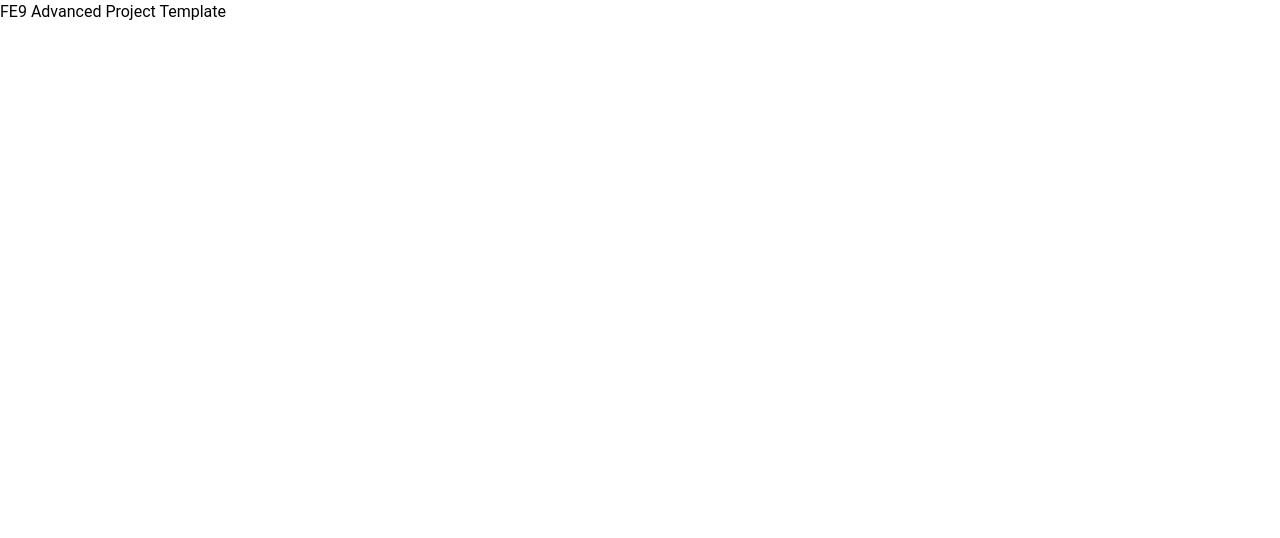
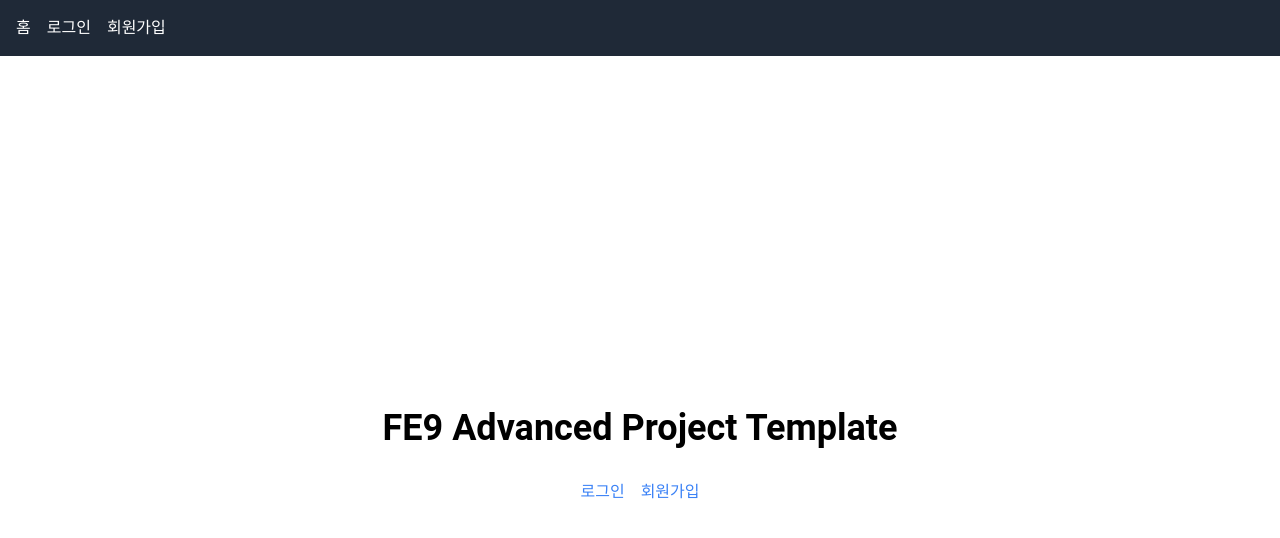
Before and after one commit to cccwon2/fe9-advanced-project-template, a Next.js app: page / in a window 1280 px wide. Shown: the top 538 px of the page. Built offline with nearby package versions, Linux system fonts and the light colour scheme.

Commit message:
feat: layout, auth 관련 파일 추가

```diff
--- /dev/null
+++ b/src/app/(routes)/login/page.tsx
@@ -0,0 +1,49 @@
+'use client'
+
+import { login } from '@/lib/api/auth'
+import { useState } from 'react'
+
+export default function LoginPage() {
+  const [email, setEmail] = useState('')
+  const [password, setPassword] = useState('')
+
+  const handleSubmit = async (e: React.FormEvent) => {
+    e.preventDefault()
+    try {
+      const data = await login(email, password)
+      console.log('로그인 성공:', data)
+      // 로그인 성공 후 처리 (예: 홈 페이지로 리다이렉트)
+    } catch (error) {
+      console.error('로그인 실패:', error)
+      // 에러 처리
+    }
+  }
+
+  return (
+    <div className="flex min-h-screen items-center justify-center">
+      <form onSubmit={handleSubmit} className="w-full max-w-md">
+        <h1 className="mb-6 text-3xl font-bold">로그인</h1>
+        <input
+          type="email"
+          value={email}
+          onChange={e => setEmail(e.target.value)}
+          placeholder="이메일"
+          className="mb-4 w-full rounded border p-2"
+        />
+        <input
+          type="password"
+          value={password}
+          onChange={e => setPassword(e.target.value)}
+          placeholder="비밀번호"
+          className="mb-4 w-full rounded border p-2"
+        />
+        <button
+          type="submit"
+          className="w-full rounded bg-blue-500 p-2 text-white"
+        >
+          로그인
+        </button>
+      </form>
+    </div>
+  )
+}
--- /dev/null
+++ b/src/app/(routes)/signup/page.tsx
@@ -0,0 +1,7 @@
+export default function SignupPage() {
+  return (
+    <div className="flex min-h-screen items-center justify-center">
+      <h1 className="text-3xl font-bold">회원가입 페이지</h1>
+    </div>
+  )
+}
--- /dev/null
+++ b/src/app/components/Header.tsx
@@ -0,0 +1,27 @@
+import Link from 'next/link'
+
+export default function Header() {
+  return (
+    <header className="bg-gray-800 p-4 text-white">
+      <nav>
+        <ul className="flex space-x-4">
+          <li>
+            <Link href="/" className="hover:underline">
+              홈
+            </Link>
+          </li>
+          <li>
+            <Link href="/login" className="hover:underline">
+              로그인
+            </Link>
+          </li>
+          <li>
+            <Link href="/signup" className="hover:underline">
+              회원가입
+            </Link>
+          </li>
+        </ul>
+      </nav>
+    </header>
+  )
+}
--- a/src/app/layout.tsx
+++ b/src/app/layout.tsx
@@ -1,5 +1,7 @@
+import type { Metadata } from 'next'
 import React from 'react'
-import type { Metadata } from 'next'
+
+import Header from './components/Header'
 import './globals.css'
 
 export const metadata: Metadata = {
@@ -14,7 +16,10 @@ export default function RootLayout({
 }>) {
   return (
     <html lang="ko">
-      <body>{children}</body>
+      <body>
+        <Header />
+        <main>{children}</main>
+      </body>
     </html>
   )
 }
--- a/src/app/page.tsx
+++ b/src/app/page.tsx
@@ -1,7 +1,23 @@
+import Link from 'next/link'
+
 export default function Home() {
   return (
-    <div>
-      <h1>FE9 Advanced Project Template</h1>
+    <div className="flex min-h-screen flex-col items-center justify-center">
+      <h1 className="mb-8 text-4xl font-bold">FE9 Advanced Project Template</h1>
+      <nav>
+        <ul className="flex space-x-4">
+          <li>
+            <Link href="/login" className="text-blue-500 hover:underline">
+              로그인
+            </Link>
+          </li>
+          <li>
+            <Link href="/signup" className="text-blue-500 hover:underline">
+              회원가입
+            </Link>
+          </li>
+        </ul>
+      </nav>
     </div>
   )
 }
--- /dev/null
+++ b/src/lib/api/auth.ts
@@ -0,0 +1,20 @@
+import apiClient from './client'
+
+export const login = async (email: string, password: string) => {
+  const response = await apiClient.post('/auth/login', { email, password })
+  return response.data
+}
+
+export const signup = async (email: string, password: string, name: string) => {
+  const response = await apiClient.post('/auth/signup', {
+    email,
+    password,
+    name,
+  })
+  return response.data
+}
+
+export const logout = async () => {
+  const response = await apiClient.post('/auth/logout')
+  return response.data
+}
```
Also changed, not shown: src/lib/api/client.ts (added, +10 -0 lines), src/lib/api/user.ts (added, +11 -0 lines), 1 other file (tests, documents, lock files or other folders).
